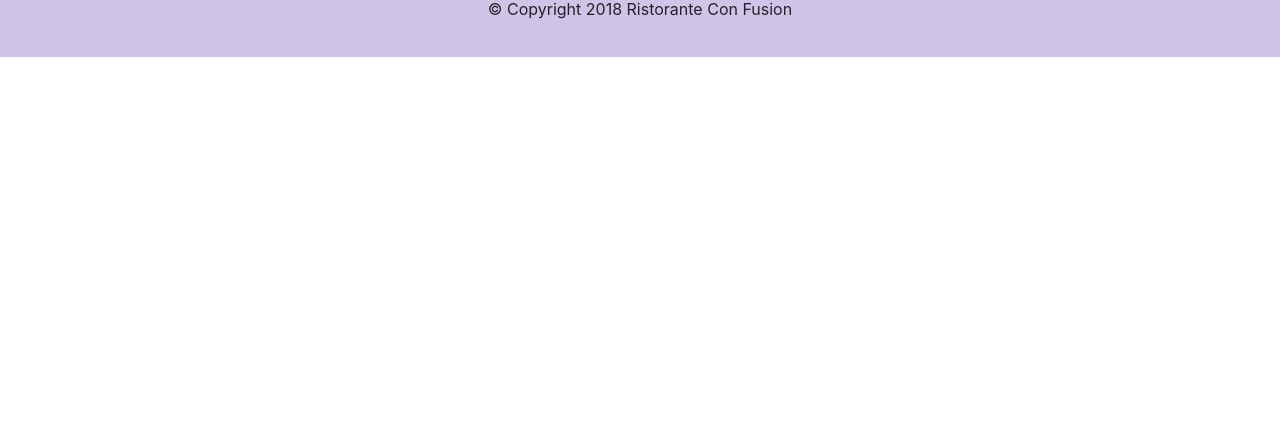
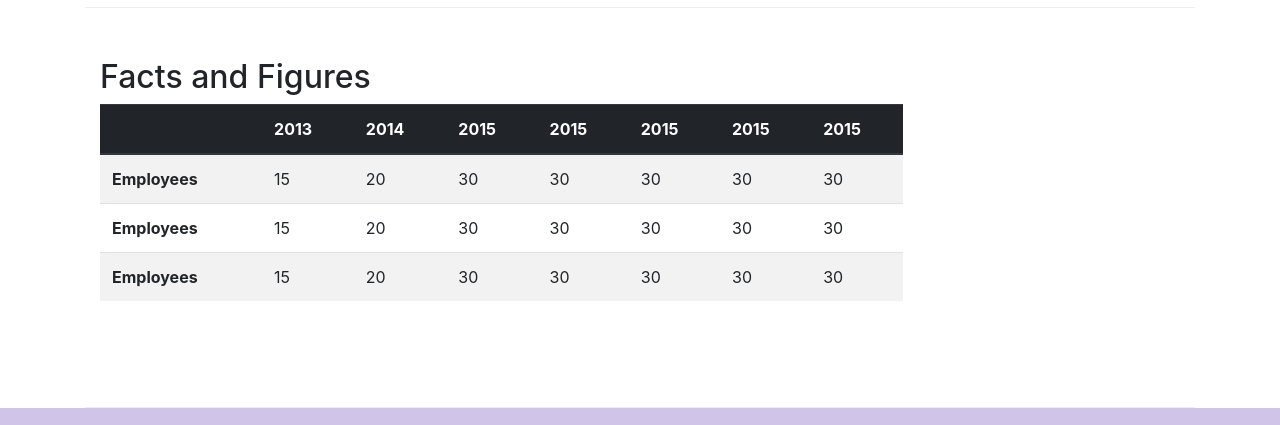
Before and after one commit to nakul07/Course2, a website: page conFusion/aboutus.html in a window 1280 px wide. Shown: the part 1440-1865 px from the top of the page. Before the commit the page ends 1497 px from the top, so only its background shows below. Drawn offline with nearby package versions, Linux system fonts and the light colour scheme.

Commit message:
minor changes

```diff
--- a/conFusion/aboutus.html
+++ b/conFusion/aboutus.html
@@ -64,7 +64,30 @@
                 <p>Started in 2010, Ristorante con Fusion quickly established itself as a culinary icon par excellence in Hong Kong. With its unique brand of world fusion cuisine that can be found nowhere else, it enjoys patronage from the A-list clientele in Hong Kong.  Featuring four of the best three-star Michelin chefs in the world, you never know what will arrive on your plate the next time you visit us.</p>
                 <p>The restaurant traces its humble beginnings to <em>The Frying Pan</em>, a successful chain started by our CEO, Mr. Peter Pan, that featured for the first time the world's best cuisines in a pan.</p>
             </div>
-            <div>
+            <div class="col-12 col-sm-6">
+                <div class="card">
+                    <h3 class="card-header bg-primary text-white">Facts at a glance</h3>
+                    <div class="card-body">
+                        <dl class="row">
+                            <dt class="col-6">Started</dt>
+                            <dd class="col">2000</dd>
+                            <dt class="col-6">Started</dt>
+                            <dd class="col">2000</dd>
+                            <dt class="col-6">Started</dt>
+                            <dd class="col">2000</dd>
+                            <dt class="col-6">Started</dt>
+                            <dd class="col">2000</dd>
+                        </dl>
+                    </div>
+                </div>
+            </div>
+            <div class="col-12 mt-10">
+                <div class="card card-body bg-light">
+                    <blockquote class="blockquote">
+                        <p class="mb-0">Lorem ipsum dolor sit amet consectetur, adipisicing elit. Ipsum fugiat, cupiditate, sapiente saepe earum quod, nobis reprehenderit nesciunt beatae fugit non asperiores quam eos esse unde aperiam? Cupiditate, expedita. Laudantium?</p>
+                        <footer class="blockquote-footer">Nakul Niroula, <cite title="Nakul">Lorem ipsum dolor sit amet.</cite></footer>
+                    </blockquote>
+                </div>
             </div>
         </div>
 
@@ -81,6 +104,60 @@
                 <h3>Alberto Somayya <small>Executive Chef</small></h3>
                 <p class="d-none d-sm-block">Award winning three-star Michelin chef with wide International experience having worked closely with whos-who in the culinary world, he specializes in creating mouthwatering Indo-Italian fusion experiences. He says, <em>Put together the cuisines from the two craziest cultures, and you get a winning hit! Amma Mia!</em></p>
             </div>
+       </div>
+       <div class="row row-content">
+           <div class="col-12 col-sm-9">
+               <h2>Facts and Figures</h2>
+               <div class="table-responsive">
+                   <table class="table table-striped">
+                       <thead class="thead-dark">
+                           <tr>
+                               <th>&nbsp;</th>
+                               <th>2013</th>
+                               <th>2014</th>
+                               <th>2015</th>
+                               <th>2015</th>
+                               <th>2015</th>
+                               <th>2015</th>
+                               <th>2015</th>
+
+                           </tr>
+                       </thead>
+                       <tbody>
+                           <tr>
+                               <th>Employees</th>
+                               <td>15</td>
+                               <td>20</td>
+                               <td>30</td>
+                               <td>30</td>
+                               <td>30</td>
+                               <td>30</td>
+                               <td>30</td>
+                           </tr>
+                           <tr>
+                               <th>Employees</th>
+                               <td>15</td>
+                               <td>20</td>
+                               <td>30</td>
+                               <td>30</td>
+                               <td>30</td>
+                               <td>30</td>
+                               <td>30</td>
+                           </tr>
+                           <tr>
+                               <th>Employees</th>
+                               <td>15</td>
+                               <td>20</td>
+                               <td>30</td>
+                               <td>30</td>
+                               <td>30</td>
+                               <td>30</td>
+                               <td>30</td>
+                           </tr>
+                       </tbody>
+                   </table>
+               </div>
+           </div>
        </div>
 
     </div>
--- a/conFusion/css/styles.css
+++ b/conFusion/css/styles.css
@@ -41,3 +41,7 @@
 .olbg{
     background-color: cornsilk;
 }
+
+.mt-10{
+    margin-top: 10px;
+}
```
